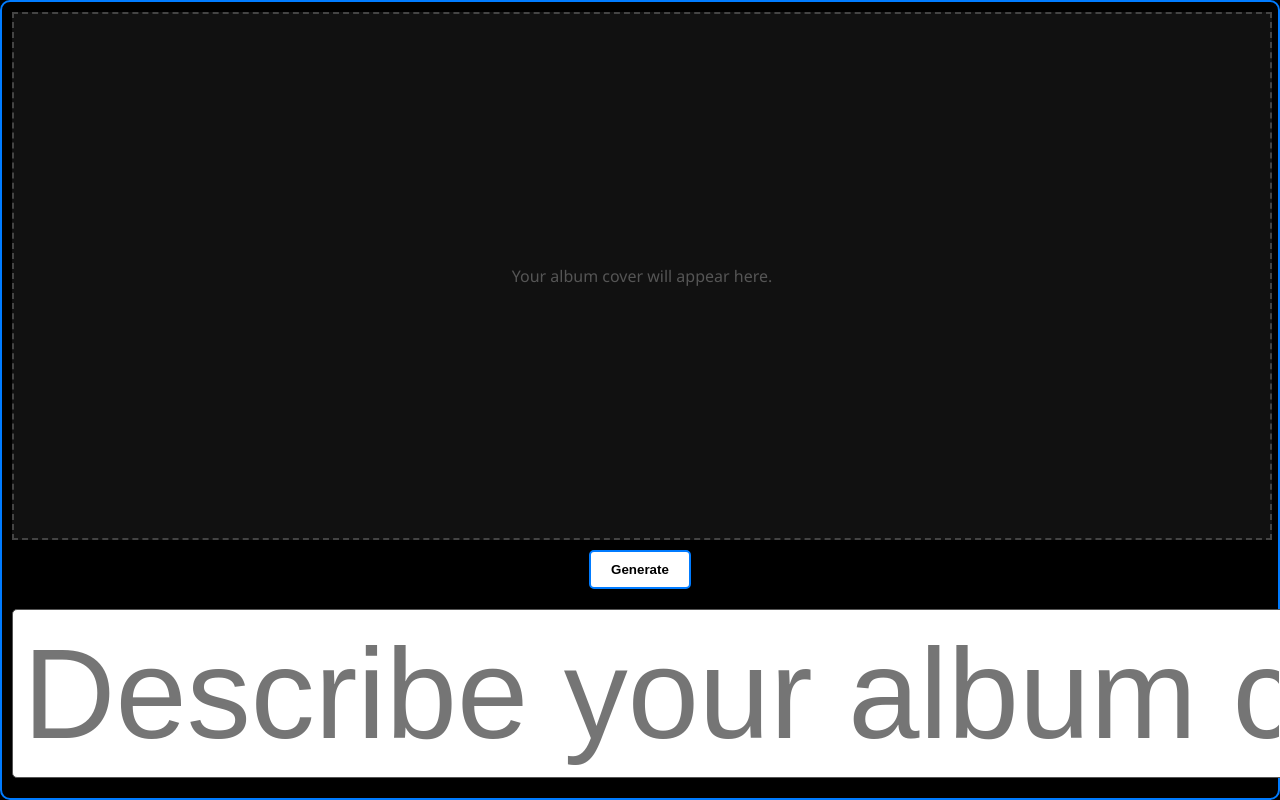
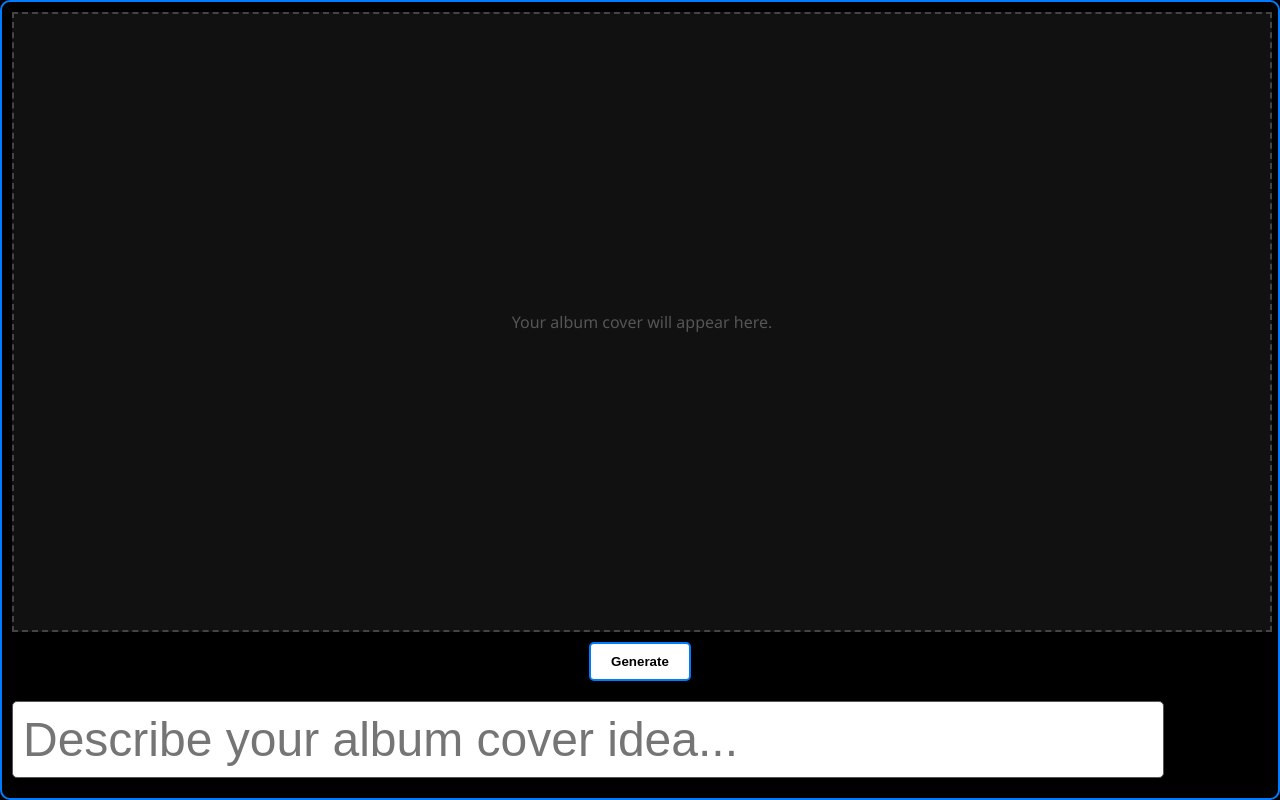
Before and after one commit to KhaoticSounds/album-generator-test02, a website: page public/index.html in a window 1280 px wide. Drawn offline with Linux system fonts and the light colour scheme.

Commit message:
Update style.css

```diff
--- a/public/style.css
+++ b/public/style.css
@@ -68,9 +68,9 @@ html, body {
 }
 
 #prompt {
-  width: 100%;
+  width: 90%;
   padding: 10px;
-  font-size: 8rem;
+  font-size: 3rem;
   border-radius: 5px;
   border: 1px solid #555;
   color: #000;
```
